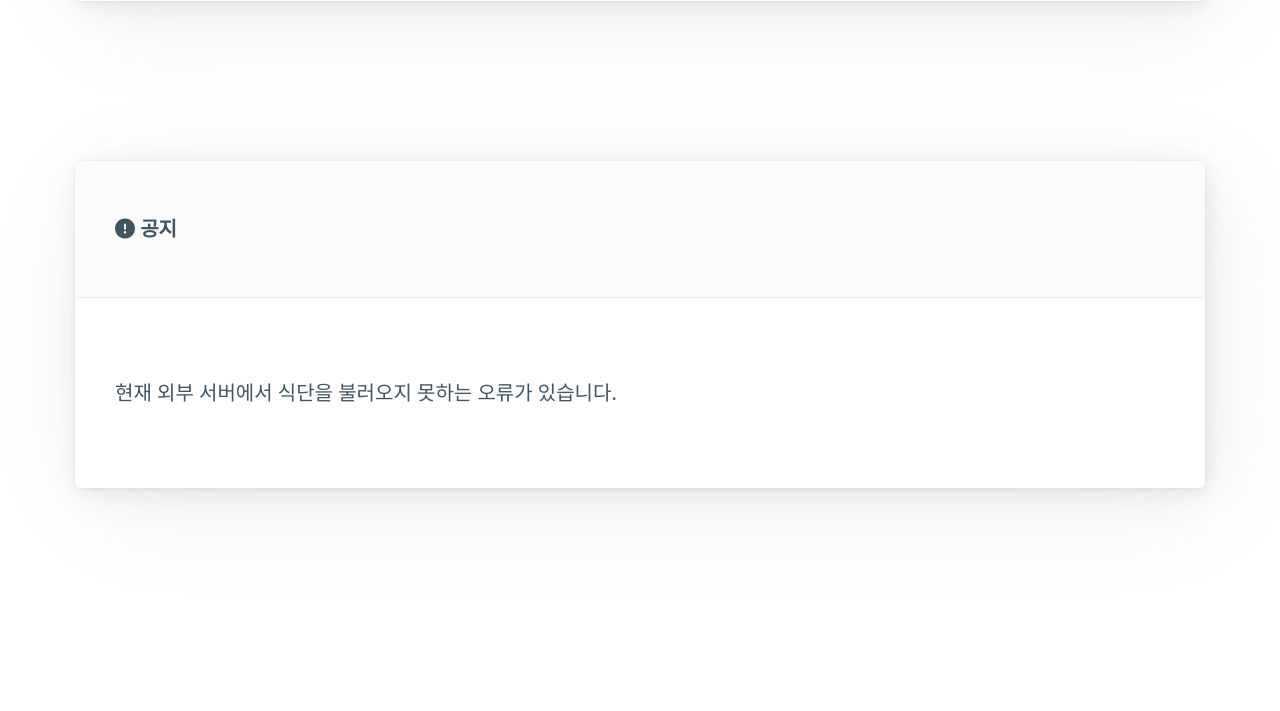
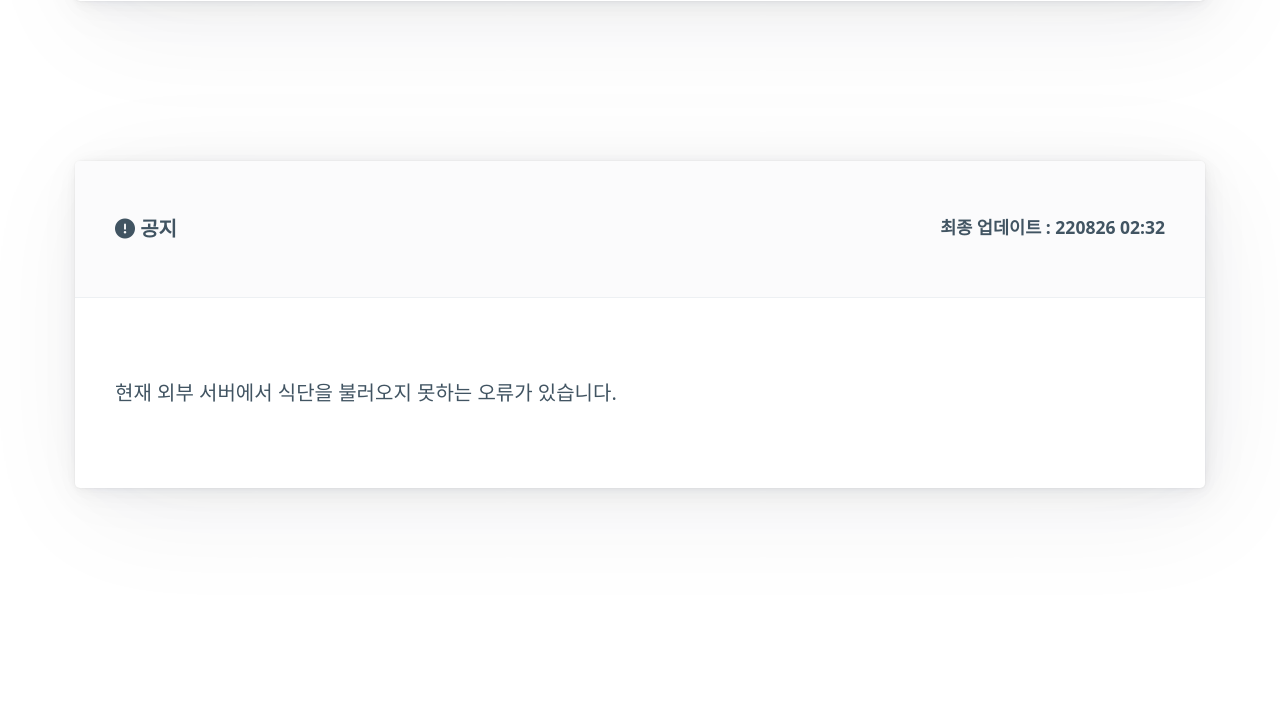
Before and after one commit to junh0601/dsme, a plain HTML site: page index.html in a window 1280 px wide. Shown: the part 1594-2305 px from the top of the page. Drawn offline with nearby package versions, Linux system fonts and the light colour scheme; no server answers.

Commit message:
업데이트 표시

```diff
--- a/index.html
+++ b/index.html
@@ -48,9 +48,12 @@
           <div id="lastupdate" aria-busy="true"></div>
         </article>
 
-        <article style="order: 99">
-          <header><i class="fa-solid fa-circle-exclamation"></i> 공지</header>
+        <article id="notice-card" style="order: 99">
+          <header><div><i class="fa-solid fa-circle-exclamation"></i> 공지</div>
+          <small>최종 업데이트 : 220826 02:32</small></header>
+
         <div>현재 외부 서버에서 식단을 불러오지 못하는 오류가 있습니다.</div>
+
         </article>
     </div>
   </main>
--- a/style.css
+++ b/style.css
@@ -33,3 +33,8 @@ article > header {
   overflow: auto;
   max-height: 300px;
 }
+
+#notice-card > header {
+  display: flex;
+  justify-content: space-between;
+}
```
